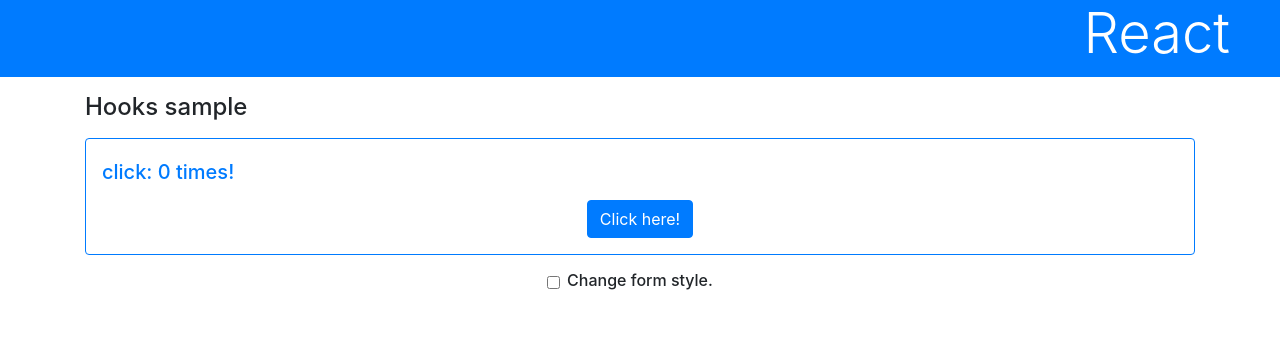
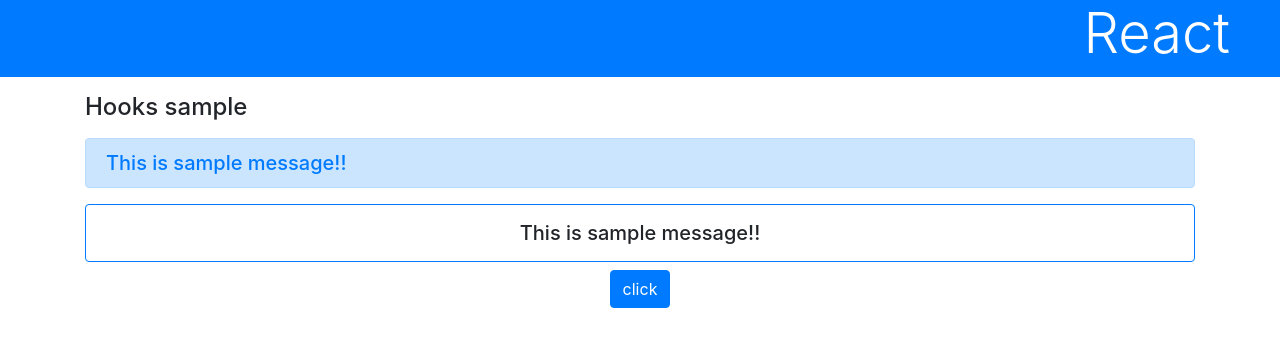
Before and after one commit to kobe2403/reactjs-nextjs-nyumon, a React (Create React App) app in the folder reactapp/: page / in a window 1280 px wide. Shown: the top 346 px of the page. Built offline with nearby package versions, Linux system fonts and the light colour scheme.

Commit message:
属性の更新

```diff
--- a/reactapp/src/App.tsx
+++ b/reactapp/src/App.tsx
@@ -2,16 +2,24 @@
 import React, {useState} from "react"
 import "./App.css"
 
+function AlertMessage(props:any) {
+    return <div className="alert alert-primary h5 text-primary">
+        {props.message}
+    </div>
+}
+
+function CardMessage(props:any) {
+    return <div className="card p-3 h5 border-primary text-center">
+        {props.message}
+    </div>
+}
 
 function App() {
-    const [count, setCount] = useState(0)
-    const clickFunk = () => {
-        setCount(count + 1)
-    }
+    const [msg,setMsg] = useState("This is sample message!!");
 
-    const [flg, setFlag] = useState(false)
-    const changeflag = (e:any) => {
-        setFlag(e.target.checked)
+    const doAction = () => {
+        let res = window.prompt("type your name:");
+        setMsg("Hello" + res + "!!");
     }
 
     return (
@@ -19,26 +27,10 @@
             <h1 className="bg-primary text-white display-4">React</h1>
             <div className="container">
                 <h4 className="my-3">Hooks sample</h4>
-                {flg ?
-                <div className="alert alert-primary text-center">
-                    <p className="h5 mb-3">click: {count} times!</p>
-                    <div>
-                    <button className="btn btn-primary" onClick={clickFunk}>Click here!</button>
-                    </div>
-                </div>
-                :
-                <div className="card p-3 border-primary text-center">
-                    <p className="h5 mb-3 text-left text-primary">click: {count} times!</p>
-                    <div>
-                    <button className="btn btn-primary" onClick={clickFunk}>Click here!</button>
-                    </div>
-                </div>
-                }
-                <div className="form-group h6 text-center pt-3">
-                    <input type="checkbox" className="form-check-input" id="check1" onChange={changeflag}></input>
-                    <label className="form-check-label" htmlFor="check1">
-                        Change form style.
-                    </label>
+                <AlertMessage message={msg} />
+                <CardMessage message={msg} />
+                <div className="text-center">
+                    <button onClick={doAction} className="btn btn-primary">click</button>
                 </div>
             </div>
         </div>
```
